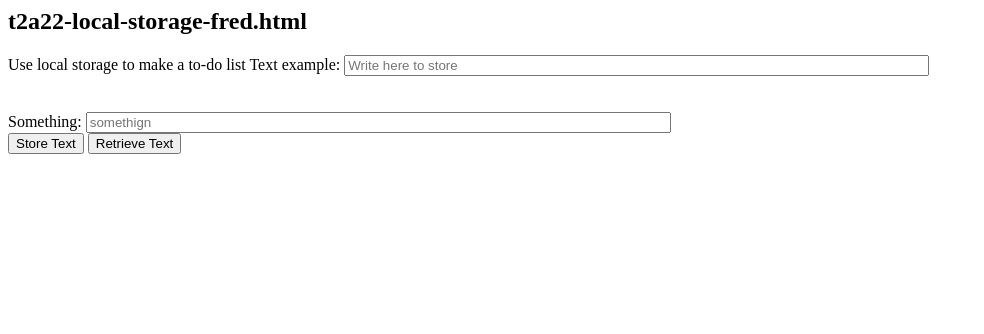
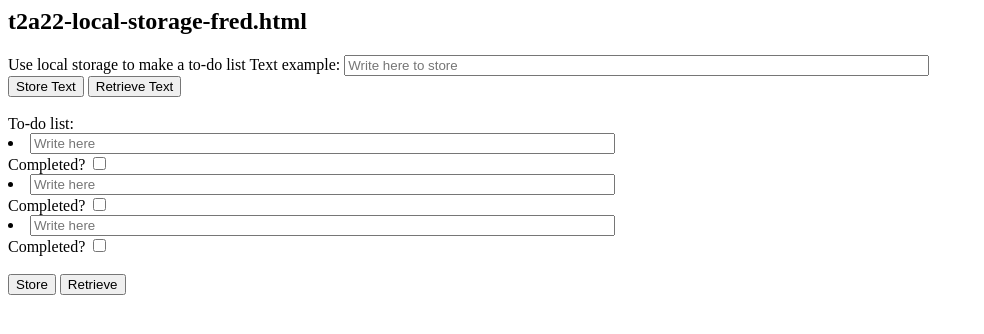
Before and after one commit to Rovin282/GameDev-Rovin-2026, a plain HTML site: page t2a22-local-storage-Rovin.html in a window 1280 px wide. Shown: the whole page, without its empty margins (0-984 px from the left). Drawn offline with Linux system fonts and the light colour scheme.

Commit message:
uhhhhhhhhhhhh

```diff
--- a/t2a22-local-storage-Rovin.html
+++ b/t2a22-local-storage-Rovin.html
@@ -15,21 +15,31 @@ Use local storage to make a to-do list
 }">
 
 Text example: <input id="myText1" type=text size=70 value="" placeholder="Write here to store"><br>
-<br><br>
-
-Something: <input id="myText2" type=text size=70 value="" placeholder="somethign"><br>
 
 <input type="button" value="Store Text" onClick="{
    localStorage.setItem('myStoredText', document.getElementById('myText1').value)
+   alert(document.getElementById('myText1').value + ' \nHas been stored')
    document.getElementById('myText1').value = ''
-
-   localStorage.setItem('myStoredText2', document.getElementById('myText2').value)
-   document.getElementById('myText2').value = ''
-
-  alert("stuff stored")
 }">
 
 <input type="button" value="Retrieve Text" onClick="{
    document.getElementById('myText1').value = localStorage.getItem('myStoredText')
+}"> <br><br>
+
+To-do list: <br>
+<li> <input id="myText2" type=text size=70 value="" placeholder="Write here"> <br>
+   Completed? <input id="myCheckbox1" type=checkbox><br>
+<li> <input id="myText2" type=text size=70 value="" placeholder="Write here"> <br>
+   Completed? <input id="myCheckbox2" type=checkbox><br>
+<li> <input id="myText2" type=text size=70 value="" placeholder="Write here"> <br>
+   Completed? <input id="myCheckbox3" type=checkbox><br><br>
+
+<input type="button" value="Store" onClick="{
+   localStorage.setItem('myStoredText2', document.getElementById('myText2').value)
+   alert('Stored.')
+   document.getElementById('myText2').value = ''
+}">
+
+<input type="button" value="Retrieve" onClick="{
    document.getElementById('myText2').value = localStorage.getItem('myStoredText2')
 }">
```
